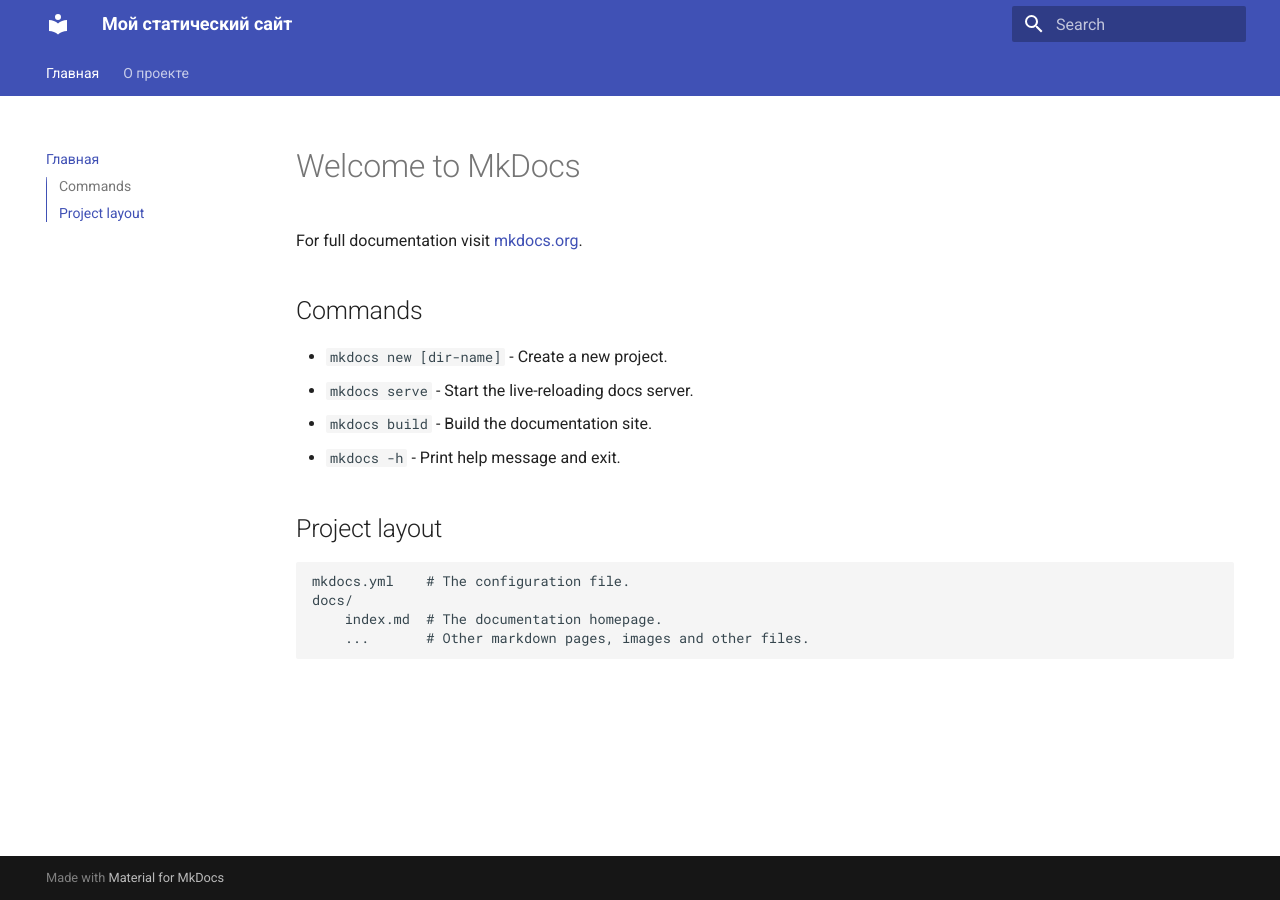
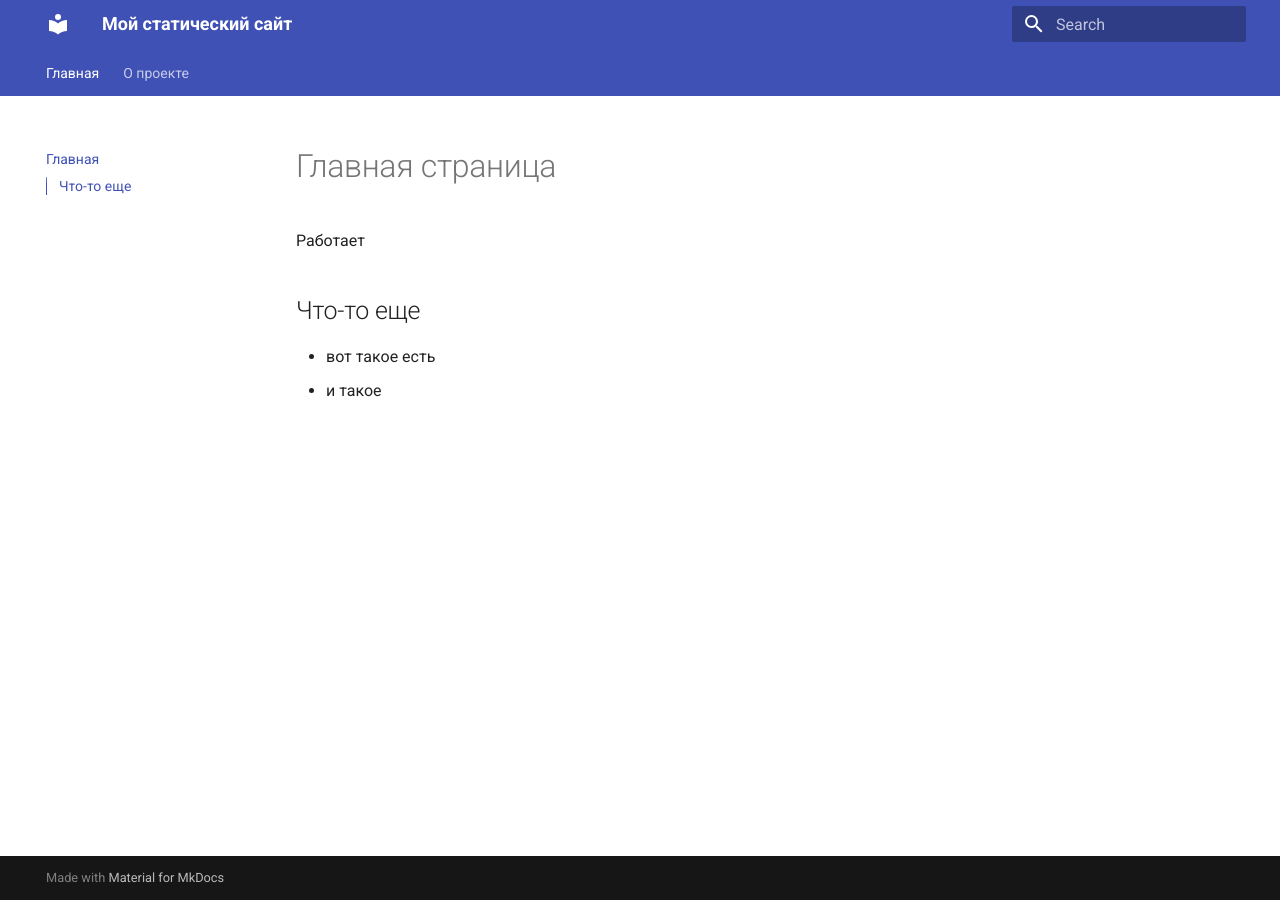
Before and after one commit to diflymer/MyStatic, an MkDocs documentation site: the page built from docs/index.md, in a window 1280 px wide. Built offline with MkDocs 1.6.1 and Material for MkDocs 9.7.7, drawn with Linux system fonts in a browser that asks for light colours.

Commit message:
Check autodeploy

```diff
--- a/docs/index.md
+++ b/docs/index.md
@@ -1,17 +1,8 @@
-# Welcome to MkDocs
+# Главная страница
 
-For full documentation visit [mkdocs.org](https://www.mkdocs.org).
+Работает
 
-## Commands
+## Что-то еще
 
-* `mkdocs new [dir-name]` - Create a new project.
-* `mkdocs serve` - Start the live-reloading docs server.
-* `mkdocs build` - Build the documentation site.
-* `mkdocs -h` - Print help message and exit.
-
-## Project layout
-
-    mkdocs.yml    # The configuration file.
-    docs/
-        index.md  # The documentation homepage.
-        ...       # Other markdown pages, images and other files.
+* вот такое есть
+* и такое
```
